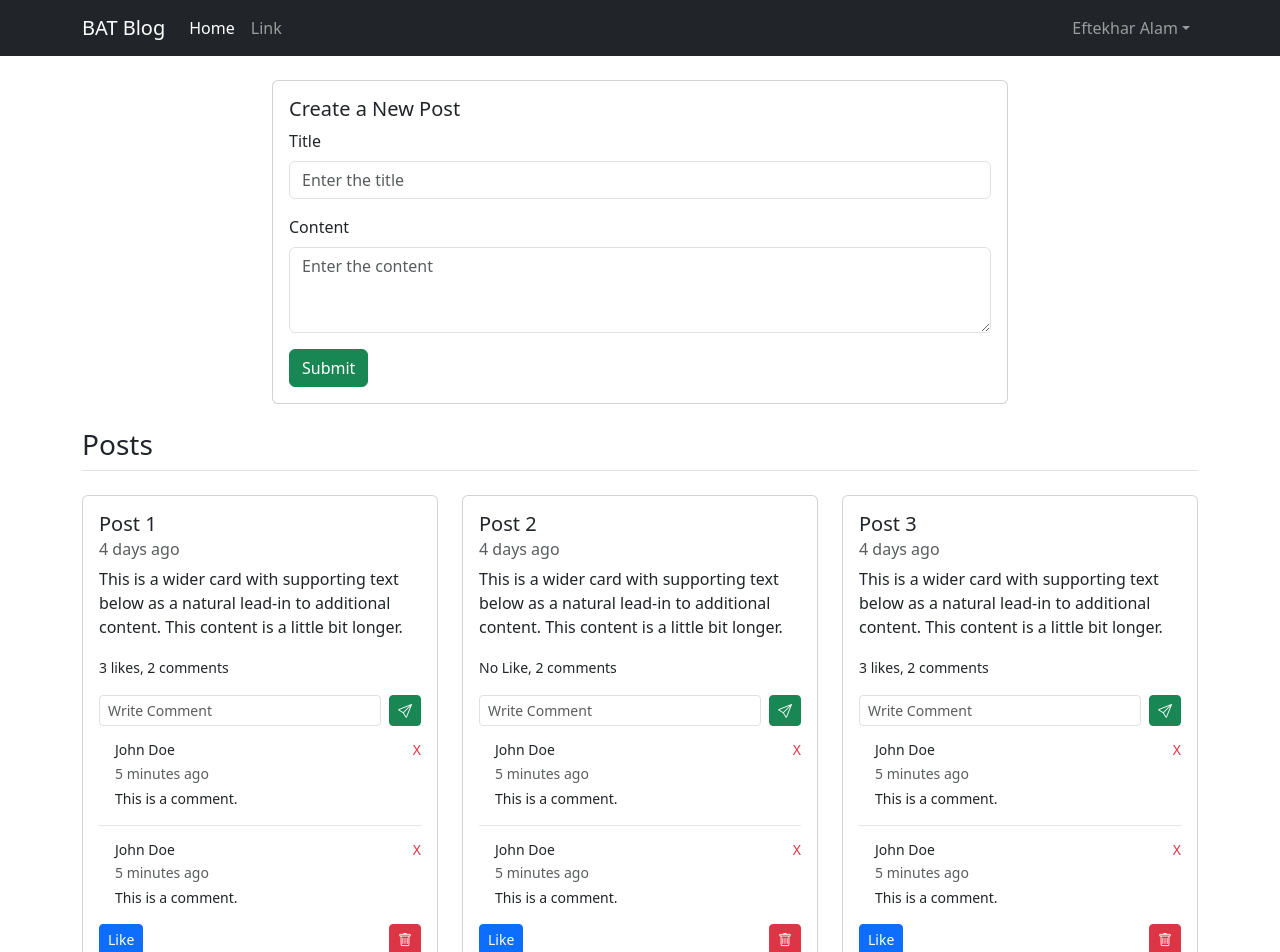
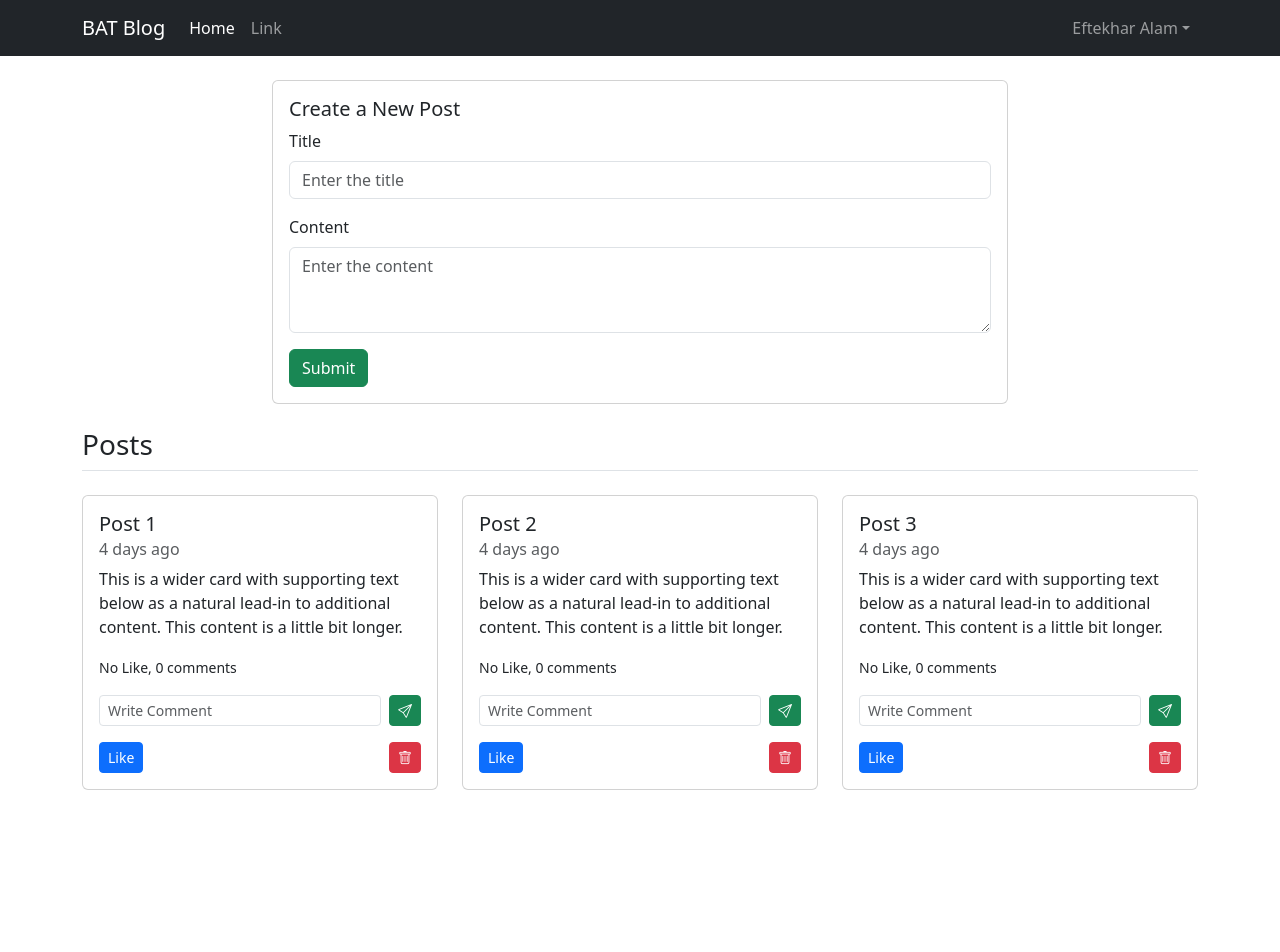
Before and after one commit to EftekharAlam2/trainingProject, a Vue app: page / in a window 1280 px wide. Shown: the top 952 px of the page. After the commit the page ends 814 px from the top, so only its background shows below. Built offline with nearby package versions, Linux system fonts and the light colour scheme.

Commit message:
comments store functionality added

```diff
--- a/src/App.vue
+++ b/src/App.vue
@@ -7,7 +7,7 @@ const posts = ref([
     id: 1,
     title: 'Post 1',
     content: 'This is a wider card with supporting text below as a natural lead-in to additional content. This content is a little bit longer.',
-    likes: 3,
+    likes: 0,
     comments: [],
     date: '2024-05-24 11:00:00'
   },
@@ -23,7 +23,7 @@ const posts = ref([
     id: 3,
     title: 'Post 3',
     content: 'This is a wider card with supporting text below as a natural lead-in to additional content. This content is a little bit longer.',
-    likes: 3,
+    likes: 0,
     comments: [],
     date: '2024-05-24 11:00:00'
   }
@@ -56,6 +56,22 @@ function submitData(){
 
   formData.value.title = '';
   formData.value.content = '';
+}
+
+const commentInputs = ref(posts.value.map(() => ''));
+
+function submitComment(index){
+  if (!posts.value[index].comments) {
+    posts.value[index].comments = [];
+  }
+  posts.value[index].comments.push({
+    id: posts.value[index].comments.length + 1,
+    user: userName.value,
+    comment: commentInputs.value[index],
+    date: moment().format('YYYY-MM-DD HH:mm:ss')
+  });
+
+  commentInputs.value[index] = '';
 }
 
 </script>
@@ -132,25 +148,19 @@ function submitData(){
                 <small v-if="post.likes>1"> {{post.likes}} likes</small>
                 <small v-else-if="post.likes==1">{{post.likes}} like</small>
                 <small v-else>No Like</small>
-                <small>, 2 comments</small>
-                </p>
+                <small>, {{ post.comments.length }} comments</small>
+              </p>
 
               <div class="comments mb-3">
                 <div class="comments-input d-flex mb-3">
-                  <input type="text" class="form-control form-control-sm me-2" placeholder="Write Comment">
-                  <button class="btn btn-sm btn-success"><i class="bi bi-send"></i></button>
+                  <input type="text" class="form-control form-control-sm me-2" placeholder="Write Comment" v-model="commentInputs[index]">
+                  <button class="btn btn-sm btn-success" @click="submitComment(index)"><i class="bi bi-send"></i></button>
                 </div>
 
-                <div class="comment mb-3 ms-3">
-                  <h6 class="card-title small">John Doe <span class="text-danger float-end cursor-pointer">X</span></h6>
-                  <p class="card-subtitle mb-1 text-body-secondary small">5 minutes ago</p>
-                  <p class="card-text small">This is a comment.</p>
-                </div>
-                <hr class="my-2 very-low-opacity">
-                <div class="comment mt-3 ms-3">
-                  <h6 class="card-title small">John Doe <span class="text-danger float-end cursor-pointer">X</span></h6>
-                  <p class="card-subtitle mb-1 text-body-secondary small">5 minutes ago</p>
-                  <p class="card-text small">This is a comment.</p>
+                <div class="comment mb-3 ms-3" v-for="comment in post.comments" :key="comment.id">
+                  <h6 class="card-title small"> {{comment.user}} <span class="text-danger float-end cursor-pointer">X</span></h6>
+                  <p class="card-subtitle mb-1 text-body-secondary small"> {{moment(comment.date).fromNow()}} </p>
+                  <p class="card-text small"> {{comment.comment}} </p>
                 </div>
               </div>
 
```
